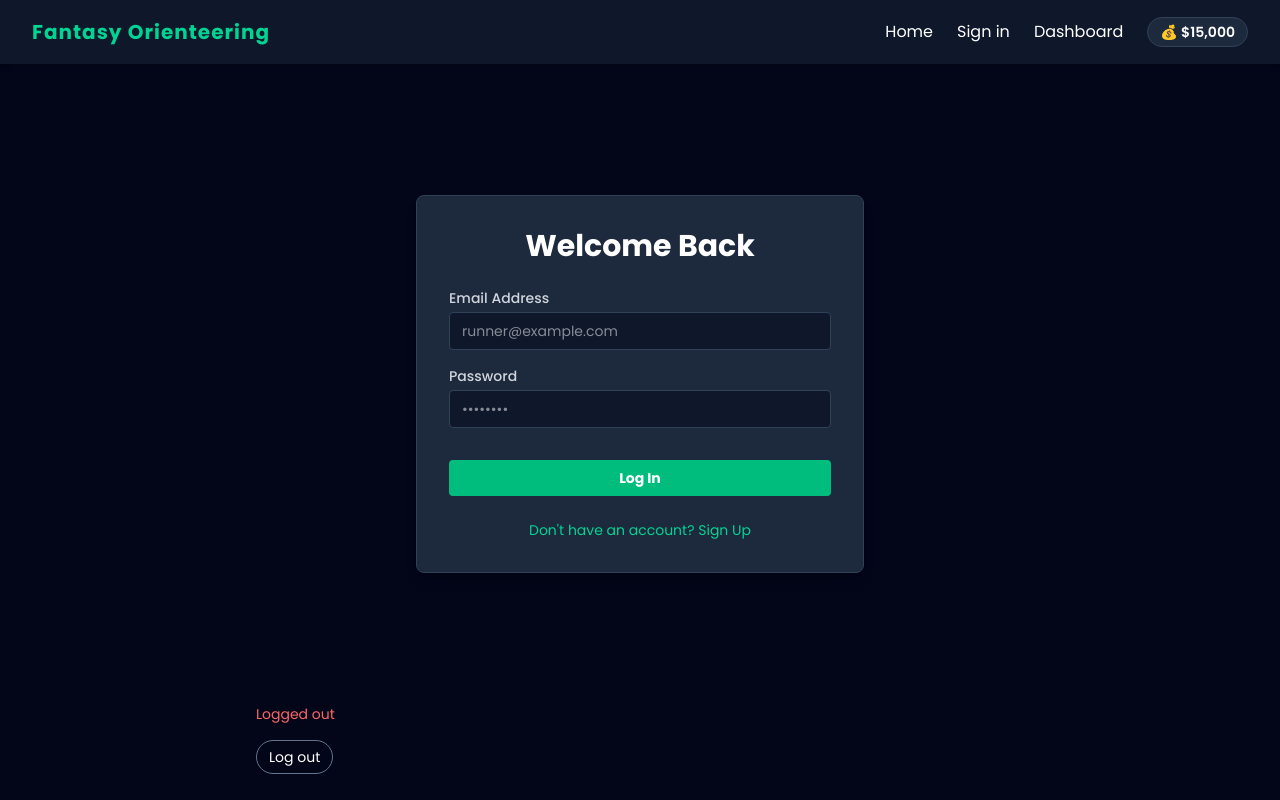
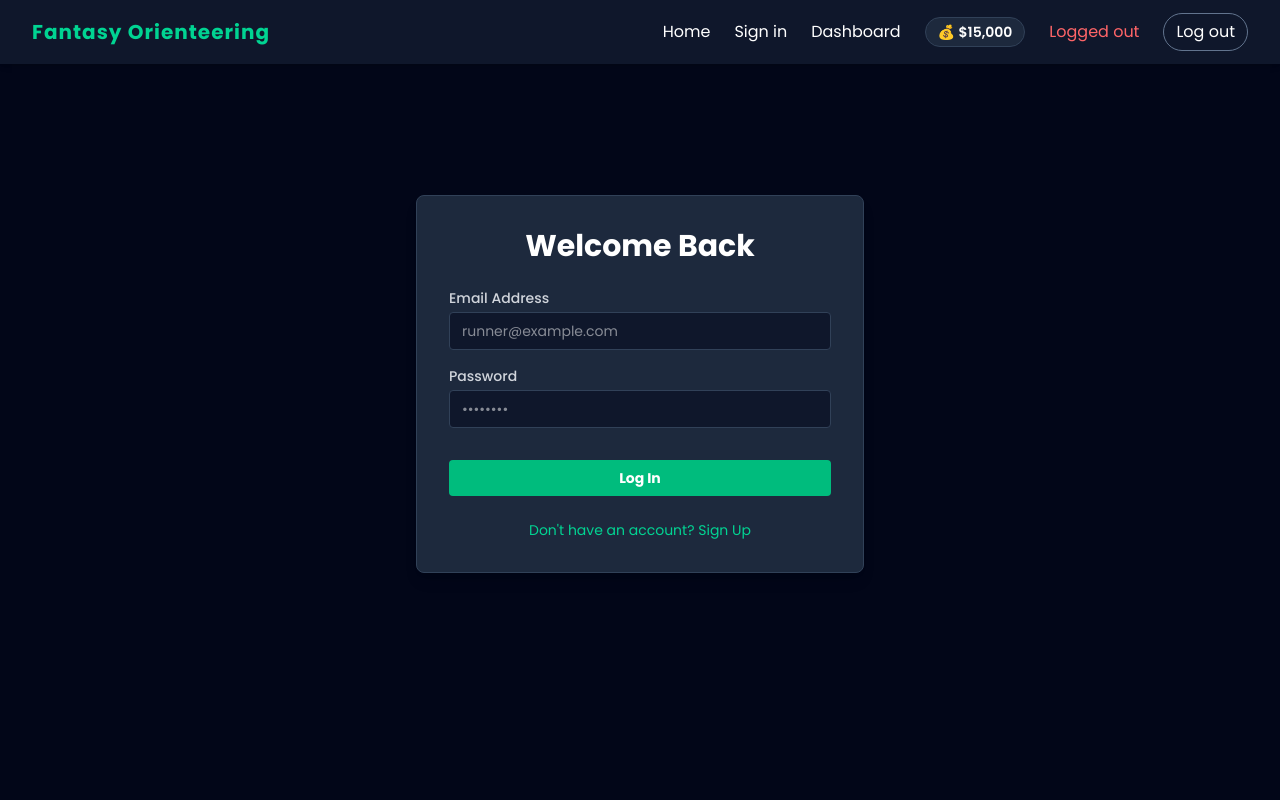
Before and after one commit to HugoUnosson/fantasy-orienteering, a React (Vite) app: page /signin in a window 1280 px wide. Built offline with nearby package versions, Linux system fonts and the light colour scheme; no server answers.

Commit message:
Refactored auth logic

```diff
--- a/src/App.tsx
+++ b/src/App.tsx
@@ -1,7 +1,5 @@
 import './App.css'
 import { Route, Routes } from "react-router";
-import { useEffect, useState } from 'react';
-import { supabase } from './helper/supabaseClient';
 
 // Views
 import Home from "./views/Home"
@@ -12,36 +10,6 @@ import Dashboard from "./views/Dashboard"
 import Navbar from "./components/Navbar";
 
 function App() {
-  const [session, setSession] = useState<any>(null)   // Should change this type
-
-  const fetchSession = async () => {
-    const currentSession = await supabase.auth.getSession()    // Should maybe be getUser(), idk??
-    console.log(currentSession)
-    setSession(currentSession.data.session)
-  }
-
-  useEffect(() => {
-    fetchSession();
-
-    // Listiner for auth changes
-    const { data: authListiner} = supabase.auth.onAuthStateChange((_event, session) => {
-      setSession(session)
-    });
-
-    // Unsubscribe when after the session has been updated.
-    return () => {
-      authListiner.subscription.unsubscribe();
-    }
-
-  }, []);
-
-  async function signOut() {
-    const { error } = await supabase.auth.signOut()
-    if (error) {
-      console.error(error)
-    }
-    console.log("signing out...")
-  }
 
   return (
     <div className="bg-slate-950 min-h-screen font-poppins">
@@ -56,10 +24,6 @@ function App() {
           <Route path="/signin" element={<Auth />} />
           <Route path="/dashboard" element={<Dashboard />} />
         </Routes>
-
-        {session ? <p className='text-green-400'>Logged in</p> : <p className='text-red-400'>Logged out</p>}
-
-        <button onClick={signOut} className='my-4 border border-slate-500 p-3 py-1.5 rounded-full'>Log out</button>
       </div>
     </div>
   )
--- a/src/components/Navbar.tsx
+++ b/src/components/Navbar.tsx
@@ -1,5 +1,6 @@
 import { useState } from 'react';
 import { NavLink } from "react-router-dom";
+import { useAuth } from "../context/AuthContext"
 
 const Navbar = () => {
   // State to manage whether the mobile menu is open or closed
@@ -7,6 +8,8 @@ const Navbar = () => {
 
   // Helper function to toggle the menu
   const toggleMenu = () => setIsOpen(!isOpen);
+
+  const { logout, user } = useAuth()
 
   return (
     <nav className="bg-slate-900 text-white shadow-md">
@@ -29,6 +32,11 @@ const Navbar = () => {
             <div className="bg-slate-800 px-3 py-1 rounded-full text-sm font-semibold border border-slate-700">
               💰 $15,000
             </div>
+
+            {user ? <p className='text-green-400'>Logged in</p> : <p className='text-red-400'>Logged out</p>}
+
+            <button onClick={logout} className='my-4 border border-slate-500 p-3 py-1.5 rounded-full'>Log out</button>
+
           </div>
 
           {/* 3. Mobile Hamburger Button (Hidden on desktop) */}
--- a/src/context/AuthContext.tsx
+++ b/src/context/AuthContext.tsx
@@ -5,7 +5,8 @@ import { supabase } from "../helper/supabaseClient";
 type AuthContextType = {
   user: User | null
   session: Session | null
-  loading: boolean
+  isLoading: boolean
+  signup: (email: string, password: string) => Promise<void>
   login: (email: string, password: string) => Promise<void>
   logout: () => Promise<void>
 }
@@ -15,7 +16,7 @@ const AuthContext = createContext<AuthContextType | undefined>(undefined)
 export const AuthProvider = ({ children }: { children: React.ReactNode }) => {
   const [user, setUser] = useState<User | null>(null)
   const [session, setSession] = useState<Session | null>(null)
-  const [loading, setLoading] = useState(true)
+  const [isLoading, setIsLoading] = useState(true)
 
   useEffect(() => {
     // Get initial session
@@ -23,7 +24,7 @@ export const AuthProvider = ({ children }: { children: React.ReactNode }) => {
       const { data } = await supabase.auth.getSession()     // Unpackes the data directly
       setSession(data.session)
       setUser(data.session?.user ?? null)
-      setLoading(false)
+      setIsLoading(false)
     }
 
     fetchSession()
@@ -42,6 +43,11 @@ export const AuthProvider = ({ children }: { children: React.ReactNode }) => {
     }
   }, [])
 
+  const signup = async (email: string, password: string) => {
+    const { error } = await supabase.auth.signUp({email, password})
+    if (error) throw error
+  }
+
   const login = async (email: string, password: string) => {
     const { error } = await supabase.auth.signInWithPassword({email, password})
     if (error) throw error
@@ -54,7 +60,7 @@ export const AuthProvider = ({ children }: { children: React.ReactNode }) => {
 
   return (
     <AuthContext.Provider
-      value={{ user, session, loading, login, logout }}
+      value={{ user, session, isLoading, signup, login, logout }}
     >
       {children}
     </AuthContext.Provider>
--- a/src/views/Auth.tsx
+++ b/src/views/Auth.tsx
@@ -1,28 +1,30 @@
 import { useState } from "react";
 import type { SubmitEvent, ChangeEvent } from "react";
-import { supabase } from "../helper/supabaseClient";
+import { useAuth } from "../context/AuthContext"
 
 const Auth = () => {
-    const [isLogin, setIsLogin] = useState(true);
+    const [isLogin, setIsLogin] = useState(true);   // Swap this to user??
     const [email, setEmail] = useState("");
     const [password, setPassword] = useState("");
 
-    const [isLoading, setIsLoading] = useState(false);
+    const { isLoading, signup, login} = useAuth()
 
     const handleAuth = async (e: SubmitEvent) => {
       e.preventDefault();
 
       if (!isLogin) {
         // Sign Up
-        const {error: signUp} = await supabase.auth.signUp({email, password});
-        if (signUp) {
-          console.error("Error signing up:", signUp.message)
+        try {
+          signup(email, password)
+        } catch (error) {
+          console.error(error)
         }
       } else {
         // Log In
-        const {error: signIn} = await supabase.auth.signInWithPassword({email, password});
-        if (signIn) {
-          console.error("Error signing up:", signIn.message)
+        try {
+          login(email, password)
+        } catch (error) {
+          console.error(error)
         }
       }
     };
```
